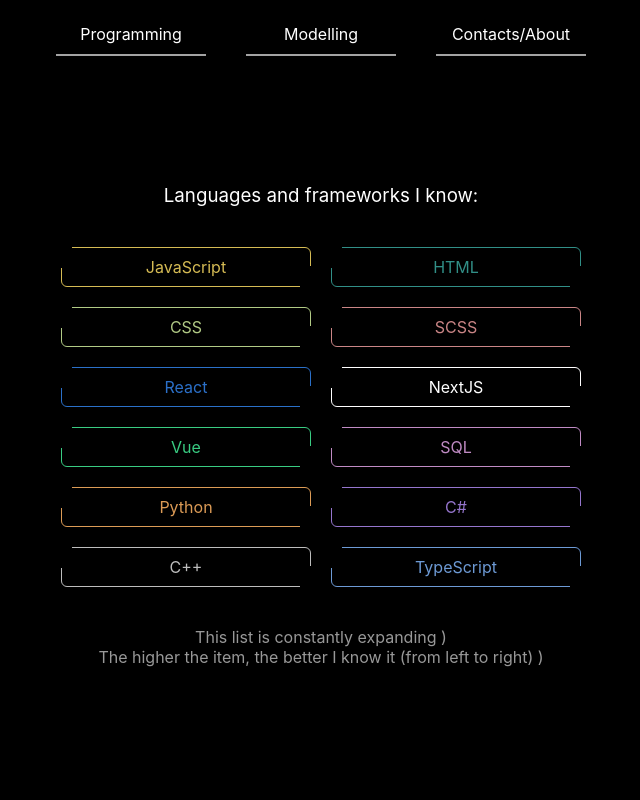
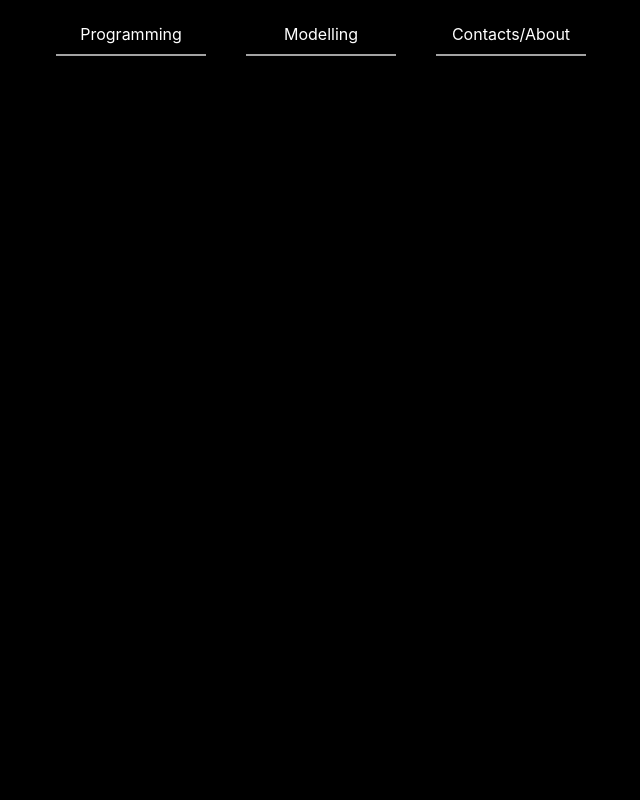
Before and after one commit to Kaktusryak/about-me, a React (Create React App) app: page / in a window 1280 px wide. Shown: the top 800 px of the page, without its empty margins (319-959 px from the left). Built offline with nearby package versions, Linux system fonts and the light colour scheme.

Commit message:
fixed pages

```diff
--- a/src/components/app/App.js
+++ b/src/components/app/App.js
@@ -11,7 +11,7 @@
 
       <BrowserRouter>
         <Routes>
-          <Route index  element={<Programming/>}/>
+          <Route index  path="/programming" element={<Programming/>}/>
           <Route path="/programming" element={<Programming/>}/>
           <Route path="/modelling" element={<Modelling/>}/>
           <Route path="/contacts" element={<Contacts/>}/>
```
